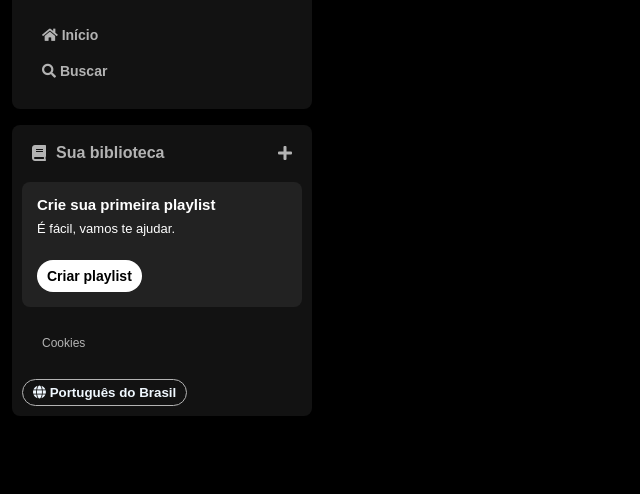
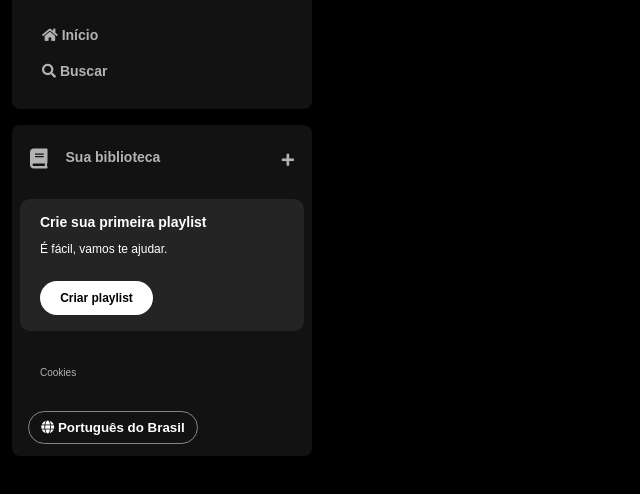
Before and after one commit to IgorVianadF/Imersao-alura, a plain HTML site: page index.html in a window 1280 px wide. Shown: the part 68-562 px from the top of the page, without its empty margins (0-640 px from the left). Drawn offline with Linux system fonts and the light colour scheme.

Commit message:
Criando a biblioteca de playlist, dia 2

```diff
--- a/index.html
+++ b/index.html
@@ -49,26 +49,32 @@
         </ul>
       </nav>
       <!--Sua biblioteca-->
-      <div class="sidebar__navigation">
-        <div class="titulo">
-          <span class="fa fa-book"></span>
-          <span class="biblioteca">Sua biblioteca</span>
-          <a href="#" class="plus">
-            <span class="fa fa-plus"></span>
-          </a>
+      <div class="library">
+        <div class="library__content">
+          <button class="library__button">
+            <span class="fa fas fa-book"></span>
+            <span>Sua biblioteca</span>
+          </button>
+          <span class="fa fa-plus"></span>
         </div>
-        <div class="conteudo">
-          <h3>Crie sua primeira playlist</h3>
-          <p>É fácil, vamos te ajudar.</p>
-          <button class="playlist-button">Criar playlist</button>
+
+        <section class="section-playlist">
+          <div class="section-playlist__content">
+            <span class="text title">Crie sua primeira playlist</span>
+            <span class="text subtitle">É fácil, vamos te ajudar.</span>
+            <button class="section-playlist__button">Criar playlist</button>
+          </div>
+        </section>
+
+        <div class="cookies">
+          <a href="#">Cookies</a>
         </div>
-        <a href="#">
-          <p>Cookies</p>
-        </a>
-        <button href="#" class="lingua">
-          <span class="fa fa-globe"></span>
-          <span>Português do Brasil</span>
-        </button>
+        <div class="languages">
+          <button class="languages__button">
+            <span class="fa fa-globe"></span>
+            <span>Português do Brasil</span>
+          </button>
+        </div>
       </div>
     </div>
   </body>
--- a/style.css
+++ b/style.css
@@ -1,6 +1,10 @@
 body {
   background-color: black;
   font-family: "DM Sans", sans-serif;
+}
+
+button:hover {
+  cursor: pointer;
 }
 
 h1 {
@@ -50,83 +54,121 @@ h1 {
   font-size: 14px;
 }
 
-.titulo {
+.library {
+  background-color: #121212;
+  border-radius: 8px;
   display: flex;
-  justify-items: center;
-  align-items: center;
-  padding: 10px 10px 0px 10px;
+  justify-content: space-between;
+  flex-direction: column;
+  padding: 4px 8px;
+  color: #b3b3b3;
+  font-weight: 600;
+  font-size: 14px;
+  margin-top: 10px;
 }
 
-.titulo span {
-  font-weight: bolder;
-  font-size: 16px;
-  color: #b3b3b3;
+.library .library__content {
+  display: flex;
+  justify-content: space-between;
 }
 
-.biblioteca {
-  margin: 0px 0px 0px 10px;
+.library .library__button {
+  display: flex;
+  margin-right: 10px;
+  color: #b3b3b3;
+  background: transparent;
+  border: 0px;
+  font-size: 14px;
+  font-weight: 700;
+  text-align: center;
+  text-decoration: none;
+  text-transform: none;
+  padding: 20px 10px;
 }
 
-.sidebar__navigation .titulo .plus {
-  margin-left: auto;
+.library .library__button .fa {
+  font-size: 20px;
+  margin-right: 10px;
+  font-weight: 300;
+  padding-right: 8px;
 }
 
-.sidebar__navigation .conteudo {
-  background: #b3b3b31a;
-  border-radius: 8px;
-  color: white;
-  padding: 15px 15px;
-  margin: 20px 0px 0px 0px;
+.library .library__content .fa-plus {
+  margin: 24px 10px;
+}
+
+.section-playlist {
+  display: flex;
+  align-items: flex-start;
+  justify-content: space-between;
+  gap: 20px;
+  background-color: #242424;
+  color: #b3b3b3;
+  font-weight: 600;
+  margin: 8px 0px;
+  padding: 16px 20px;
+  border-radius: 10px;
+}
+
+.section-playlist .section-playlist__content {
   display: flex;
   flex-direction: column;
-  gap: 10px;
-  align-items: flex-start;
 }
 
-.sidebar__navigation .conteudo h3 {
-  font-weight: bolder;
-  font-size: 15px;
+.section-playlist__content .text {
+  padding-bottom: 14px;
+  color: white;
 }
 
-.sidebar__navigation .conteudo p {
-  font-size: small;
-  font-weight: 400;
+.section-playlist__content .title {
+  font-weight: 700;
 }
 
-.sidebar__navigation .conteudo .playlist-button {
-  background-color: white;
-  border-radius: 20px;
-  border: none;
-  color: black;
-  font-weight: 700;
-  font-size: 14px;
-  padding: 8px 10px;
-  margin: 15px 0px 0px 0px;
-}
-
-.sidebar__navigation .conteudo .playlist-button:hover {
-  cursor: pointer;
-}
-
-.sidebar__navigation a p {
-  margin: 30px 20px;
-  color: #b3b3b3;
+.section-playlist__content .subtitle {
+  font-weight: 500;
   font-size: 12px;
 }
 
-.sidebar__navigation a {
+.section-playlist__content .section-playlist__button {
+  display: flex;
+  justify-content: center;
+  background-color: white;
+  color: black;
+  border-radius: 20px;
+  font-size: 12px;
+  font-weight: 700;
+  text-decoration: none;
+  text-transform: none;
+  margin-top: 12px;
+  padding: 10px;
+  border: 0px;
+  width: 113px;
+}
+
+.sidebar .cookies {
+  margin: 25px 20px;
+}
+
+.sidebar .cookies a {
+  color: #b3b3b3;
+  font-weight: 500;
+  font-size: 10px;
   text-decoration: none;
 }
 
-.sidebar__navigation .lingua {
-  background-color: rgba(0, 0, 0, 0);
-  border: solid 1px #b3b3b3;
-  border-radius: 20px;
-  color: aliceblue;
-  font-weight: bold;
-  padding: 5px 10px;
+.sidebar .cookies a:hover {
+  text-decoration: underline;
 }
 
-.sidebar__navigation .lingua:hover {
+.languages .languages__button {
+  align-items: center;
+  background-color: transparent;
+  border: 1px solid #878787;
+  border-radius: 20px;
+  color: white;
+  font-weight: bold;
+  width: 170px;
+  margin: 8px;
+  padding: 8px;
   cursor: pointer;
 }
```
